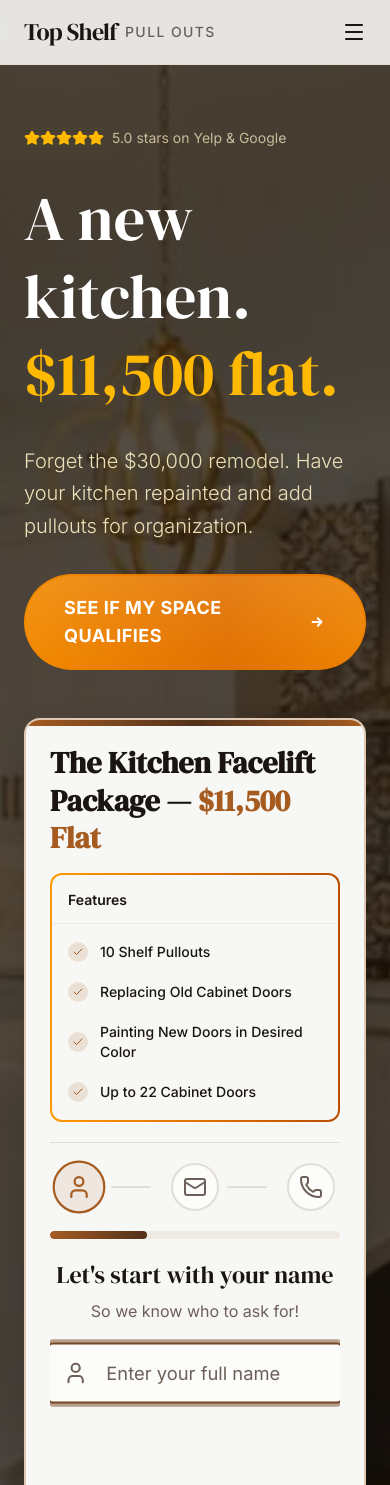
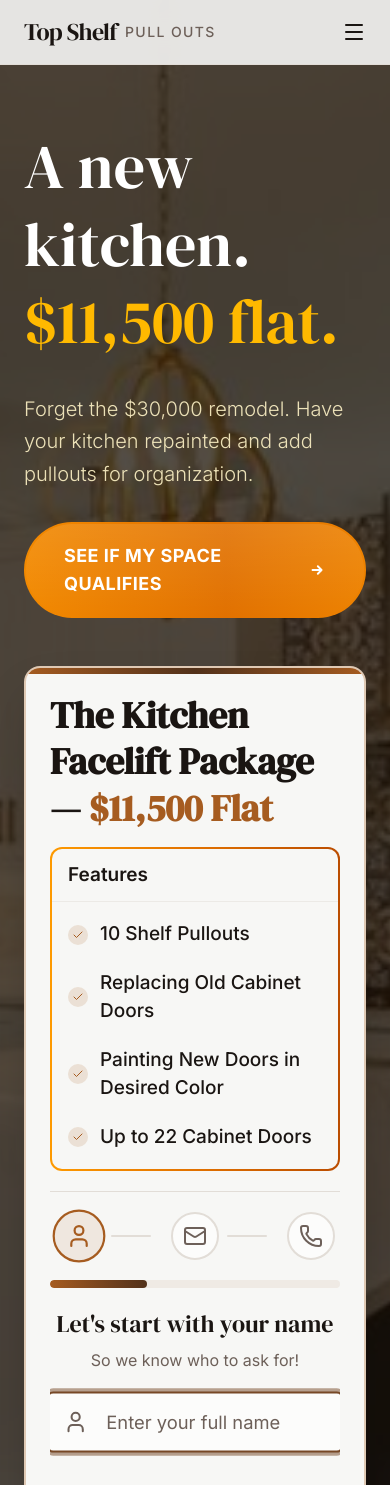
Before and after one commit to Fbet590/Top-Shelf-Pullouts-2.0, a Next.js app: page / in a window 390 px wide. Shown: the top 1485 px of the page. Built offline with nearby package versions, Linux system fonts and the light colour scheme.

Commit message:
feat: update header styles and remove unused Star import
Remove trust text and Star import, increase form header size, and adjust features text size on mobile.

```diff
--- a/components/feature-dropdown.tsx
+++ b/components/feature-dropdown.tsx
@@ -15,7 +15,7 @@ export function FeatureDropdown() {
         <div className="bg-background rounded-[10px] overflow-hidden">
           {/* Header */}
           <div className="px-4 py-3 border-b border-border/50">
-            <span className="text-sm font-semibold text-foreground">Features</span>
+            <span className="text-[19px] sm:text-sm font-semibold text-foreground">Features</span>
           </div>
 
           {/* Features list - always visible */}
@@ -23,7 +23,7 @@ export function FeatureDropdown() {
             {features.map((feature, index) => (
               <li
                 key={index}
-                className="flex items-center gap-3 px-3 py-2.5 text-sm font-medium text-foreground"
+                className="flex items-center gap-3 px-3 py-2.5 text-[19px] sm:text-sm font-medium text-foreground"
               >
                 <div className="flex-shrink-0 w-5 h-5 rounded-full bg-accent/15 flex items-center justify-center">
                   <Check className="h-3 w-3 text-accent" />
--- a/components/hero.tsx
+++ b/components/hero.tsx
@@ -1,5 +1,4 @@
 import Image from "next/image"
-import { Star } from "lucide-react"
 import { LeadForm } from "@/components/lead-form"
 import { FeatureDropdown } from "@/components/feature-dropdown"
 
@@ -23,17 +22,6 @@ export function Hero() {
         <div className="grid lg:grid-cols-2 gap-12 lg:gap-16 items-start">
           {/* Text Content */}
           <div className="flex flex-col gap-8">
-            <div className="flex items-center gap-2">
-              <div className="flex">
-                {[...Array(5)].map((_, i) => (
-                  <Star key={i} className="h-4 w-4 fill-amber-400 text-amber-400" />
-                ))}
-              </div>
-              <span className="text-sm text-amber-100/70">
-                5.0 stars on Yelp & Google
-              </span>
-            </div>
-
             <h1 className="font-serif text-[3.875rem] sm:text-[3.5rem] lg:text-[4.25rem] xl:text-[5rem] leading-tight text-white">
               <span className="block">A new kitchen. <span className="text-amber-400">$11,500 flat.</span></span>
             </h1>
@@ -62,7 +50,7 @@ export function Hero() {
           <div id="hero-form" className="bg-background rounded-2xl p-6 lg:p-8 shadow-2xl border-2 border-accent/30 scroll-mt-24 relative overflow-hidden">
             <div className="absolute top-0 left-0 right-0 h-1.5 bg-gradient-to-r from-accent via-primary to-accent" />
             <div className="flex flex-col gap-4 pb-5 border-b border-border mb-5">
-              <h2 className="font-serif text-[30px] sm:text-[36px] text-foreground leading-tight font-semibold">The Kitchen Facelift Package — <span className="text-accent">$11,500 Flat</span></h2>
+              <h2 className="font-serif text-[37px] sm:text-[43px] text-foreground leading-tight font-semibold">The Kitchen Facelift Package — <span className="text-accent">$11,500 Flat</span></h2>
               <FeatureDropdown />
             </div>
             <LeadForm />
```
